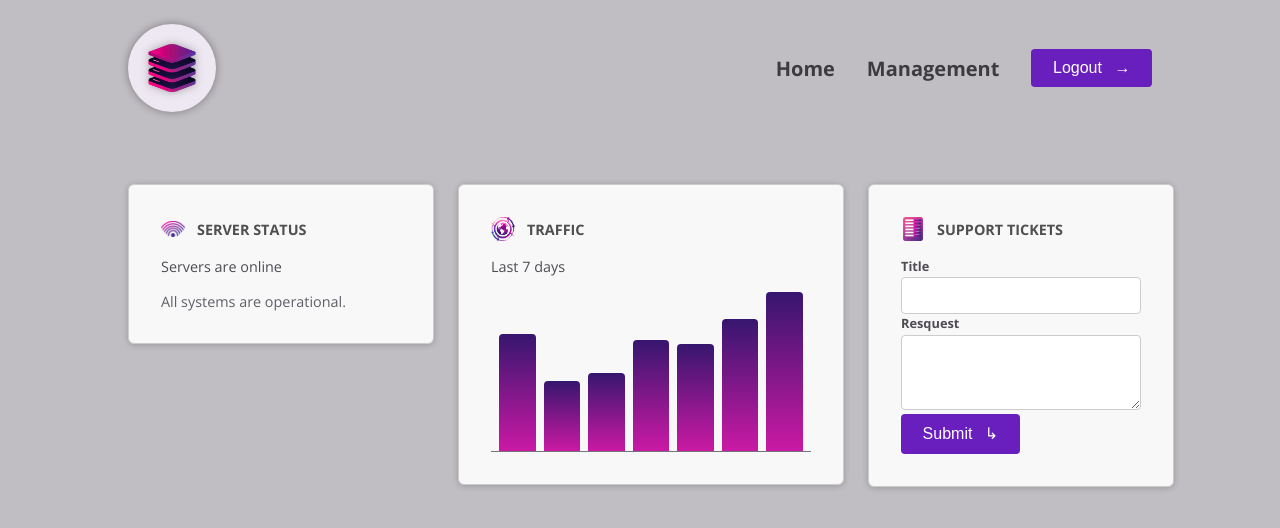
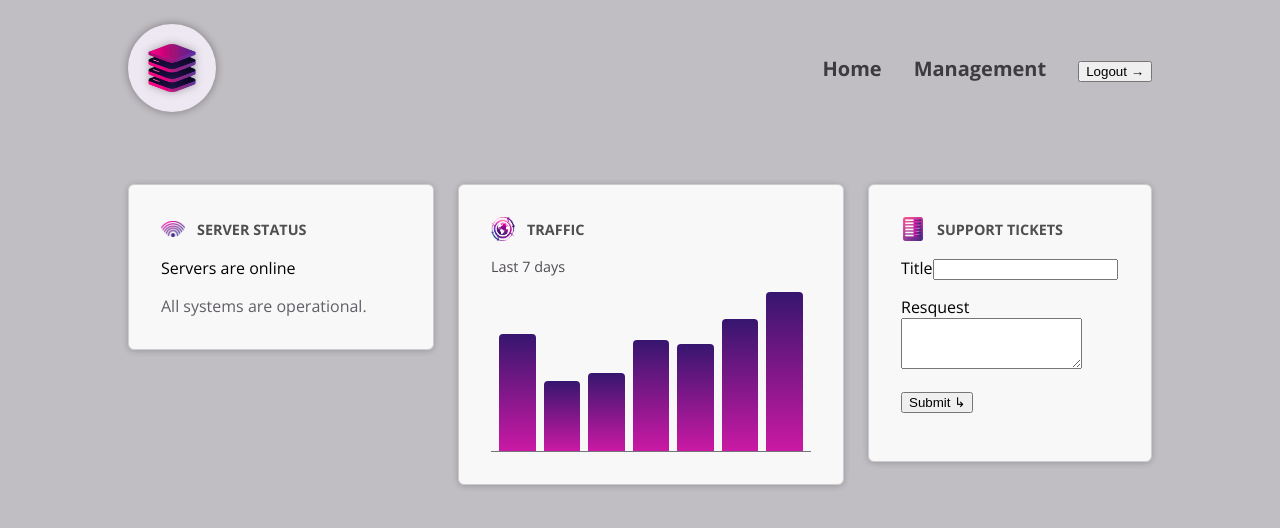
Before and after one commit to CanseFr/management-charts, an Angular app: page / in a window 1280 px wide. Shown: the top 528 px of the page. Built offline with nearby package versions, Linux system fonts and the light colour scheme.

Commit message:
:lipstick: Fix css

```diff
--- a/src/app/components/support-client/support-client.component.css
+++ b/src/app/components/support-client/support-client.component.css
@@ -0,0 +1,33 @@
+#tickets {
+  display: flex;
+  flex-direction: column;
+  gap: 1.5rem;
+}
+
+#tickets ul {
+  list-style: none;
+  margin: 0;
+  padding: 0;
+  width: 15rem;
+}
+
+#tickets li {
+  margin: 0.5rem 0;
+}
+
+#tickets p {
+  margin: 0;
+  color: #4f4b53;
+}
+
+#tickets h2 {
+  margin: 0;
+  font-size: 1.1rem;
+  color: #38343c;
+}
+
+@media (min-width: 768px) {
+  #tickets {
+    flex-direction: row;
+  }
+}
--- a/src/styles.css
+++ b/src/styles.css
@@ -32,196 +32,3 @@
     flex-direction: row;
   }
 }
-
-#traffic {
-  display: block;
-  width: 15rem;
-}
-
-p {
-  margin: 0 0 1rem 0;
-  font-size: 0.9rem;
-  color: #4f4b53;
-}
-
-#chart {
-  height: 10rem;
-  display: flex;
-  align-items: flex-end;
-  gap: 0.5rem;
-  padding: 0 0.5rem;
-  border-bottom: 1px solid #76737a;
-}
-
-#chart div {
-  flex: 1;
-  background: linear-gradient(to bottom, #36166f, #ca19a4);
-  border-top-left-radius: 4px;
-  border-top-right-radius: 4px;
-}
-
-@media (min-width: 768px) {
-  #traffic {
-    width: 20rem;
-  }
-}
-
-#status {
-  display: block;
-  width: 15rem;
-}
-
-.status p:first-of-type {
-  font-weight: bold;
-  animation: pulse 2s infinite;
-  margin: 0 0 0.5rem 0;
-  font-size: 1.15rem;
-}
-
-.status-online p:first-of-type {
-  color: #6a3cb0;
-}
-
-.status-offline p:first-of-type {
-  color: #b22084;
-}
-
-.status-unknown p:first-of-type {
-  color: grey;
-}
-
-p:last-of-type {
-  margin: 0;
-  color: #625e67;
-}
-
-@keyframes pulse {
-  0% {
-    opacity: 1;
-  }
-  50% {
-    opacity: 0.5;
-  }
-  100% {
-    opacity: 1;
-  }
-}
-
-.dashboard-item {
-  display: block;
-  padding: 1rem;
-  border: 1px solid #ccc;
-  border-radius: 6px;
-  background-color: #f8f8f8;
-  box-shadow: 0 1px 6px 0 rgba(0, 0, 0, 0.2);
-}
-
-.dashboard-item header {
-  display: flex;
-  padding: 0;
-  gap: 0.75rem;
-  align-items: center;
-  margin-bottom: 1rem;
-}
-
-.dashboard-item header img {
-  width: 1.5rem;
-  height: 1.5rem;
-  object-fit: contain;
-}
-
-h2 {
-  margin: 0;
-  font-size: 0.9rem;
-  text-transform: uppercase;
-  color: #504e50;
-}
-
-@media (min-width: 768px) {
-  .dashboard-item {
-    padding: 2rem;
-  }
-}
-
-button {
-  display: inline-block;
-  padding: 0.65rem 1.35rem;
-  border-radius: 0.25rem;
-  font-size: 1rem;
-  text-align: center;
-  cursor: pointer;
-  background-color: #691ebe;
-  color: white;
-  border: none;
-}
-
-button:hover {
-  background-color: #551b98;
-}
-
-.icon {
-  display: inline-block;
-  margin-left: 0.5rem;
-  transition: transform 0.2s ease-in-out;
-}
-
-button:hover .icon {
-  transform: translateX(4px);
-}
-
-#tickets {
-  display: flex;
-  flex-direction: column;
-  gap: 1.5rem;
-}
-
-#tickets ul {
-  list-style: none;
-  margin: 0;
-  padding: 0;
-  width: 15rem;
-}
-
-#tickets li {
-  margin: 0.5rem 0;
-}
-
-#tickets p {
-  margin: 0;
-  color: #4f4b53;
-}
-
-#tickets h2 {
-  margin: 0;
-  font-size: 1.1rem;
-  color: #38343c;
-}
-
-#new-ticket {
-  width: 15rem;
-}
-
-@media (min-width: 768px) {
-  #tickets {
-    flex-direction: row;
-  }
-}
-
-#new-ticket label {
-  display: block;
-  font-size: 0.8rem;
-  font-weight: bold;
-  margin-bottom: 0.15rem;
-  color: #4f4b53;
-}
-
-#new-ticket input,
-#new-ticket textarea {
-  width: 100%;
-  padding: 0.5rem;
-  border: 1px solid #ccc;
-  border-radius: 4px;
-  font: inherit;
-  font-size: 0.9rem;
-  color: #4f4b53;
-}
```
